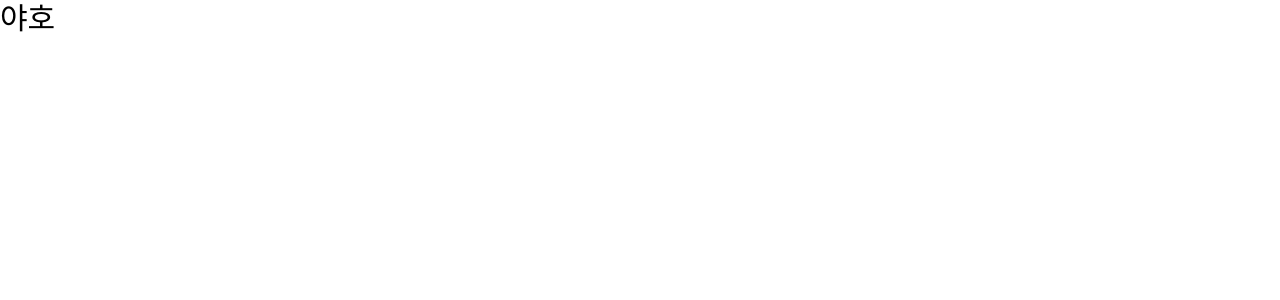
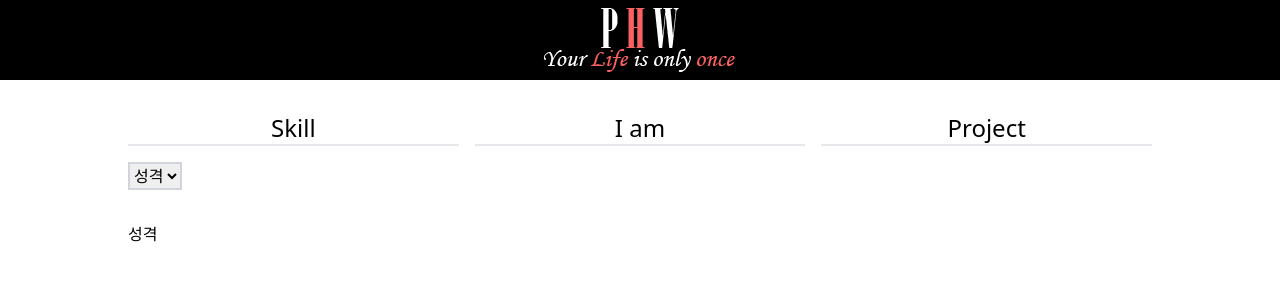
Before and after one commit to hyeongwoo94/bio, a React (Create React App) app: page /iam in a window 1280 px wide. Shown: the top 300 px of the page. Built offline with nearby package versions, Linux system fonts and the light colour scheme.

Commit message:
초기작업 완료

```diff
--- a/package.json
+++ b/package.json
@@ -9,6 +9,7 @@
     "@testing-library/user-event": "^12.8.3",
     "react": "^17.0.2",
     "react-dom": "^17.0.2",
+    "react-router-dom": "^6.1.1",
     "react-scripts": "4.0.3",
     "web-vitals": "^1.1.2"
   },
--- a/public/index.html
+++ b/public/index.html
@@ -1,5 +1,5 @@
 <!DOCTYPE html>
-<html lang="en">
+<html>
   <head>
     <meta charset="utf-8" />
     <link rel="icon" href="%PUBLIC_URL%/favicon.ico" />
--- a/src/App.js
+++ b/src/App.js
@@ -1,9 +1,23 @@
+
+import { BrowserRouter as Router, Routes, Route } from "react-router-dom";
+import Home from "./routes/Home";
+import Iam from "./routes/Iam";
+import Project from "./routes/Project";
+import Skill from "./routes/Skill";
+
 const App = () => {
-  return(
+  return (
     <>
-    <p className="text-3xl">야호</p>
+      <Router>
+        <Routes>
+          <Route path={`${process.env.PUBLIC_URL}/`} element={<Home />}></Route>
+          <Route path="/iam" element={<Iam />}></Route>
+          <Route path="/project" element={<Project />}></Route>
+          <Route path="/skill" element={<Skill />}></Route>
+        </Routes>
+      </Router>
     </>
-  )
-}
+  );
+};
 
 export default App;
--- /dev/null
+++ b/src/component/Hearder.js
@@ -0,0 +1,35 @@
+import logo from "../img/logo.png";
+import { Link, Route } from "react-router-dom";
+import { useState } from "react";
+
+
+const Hearder = () => {
+  const click = (event) => {
+    event.onClick(true);
+  }
+  return (
+    <div>
+      <h1 className="bg-black text-center">
+        <img className="inline-block" src={logo} alt="메인 로고"/>
+      </h1>
+      <div className="max-w-screen-lg text-center mx-auto">
+        <header>
+          <ul className="grid grid-cols-3 mx-auto mt-8 mb-4 text-2xl gap-4">
+            <li className="border-b-2 hover:border-sky-200 hover:text-sky-200">
+              <Link to="/Skill" className="block" href="#">Skill</Link>
+            </li>
+            <li className="border-b-2 hover:border-sky-200 hover:text-sky-200">
+              <Link to="/Iam" className="block" href="#">I am</Link>
+            </li>
+            <li  className="border-b-2 hover:border-sky-200 hover:text-sky-200">
+              <Link to="/Project" className="block" href="#">Project</Link>
+            </li>
+          </ul>
+        </header>
+      </div>
+
+    </div>
+  );
+};
+
+export default Hearder;
--- /dev/null
+++ b/src/component/History.js
@@ -0,0 +1,9 @@
+const History = () => {
+  return(
+    <>
+    역사
+    </>
+  )
+}
+
+export default History;
--- /dev/null
+++ b/src/component/Personality.js
@@ -0,0 +1,9 @@
+const Personality = () => {
+  return(
+    <>
+    성격
+    </>
+  )
+}
+
+export default Personality;
--- /dev/null
+++ b/src/routes/Home.js
@@ -0,0 +1,10 @@
+import Hearder from "../component/Hearder";
+const Home = () => {
+  return(
+    <>
+    <Hearder />
+    </>
+  )
+}
+
+export default Home;
--- /dev/null
+++ b/src/routes/Iam.js
@@ -0,0 +1,33 @@
+import { useState } from "react";
+import Hearder from "../component/Hearder";
+import History from "../component/History";
+import Personality from "../component/Personality";
+
+const Iam = () => {
+  const [index,setIndex] = useState("1");
+  const choice = (event) => {
+    setIndex(event.target.value);
+  }
+  return(
+    <>
+    <Hearder />
+    <div className="max-w-screen-lg mx-auto">
+      <div className="text-left">
+        <div className="mb-8">
+          <select className="border-2 border-gray-300 rouded-sm" value={index} onChange={choice}>
+            <option value="1">성격</option>
+            <option value="2">역사</option>
+          </select>
+        </div>
+        <div>
+
+          {index === "1" ? <Personality /> : null}
+          {index === "2" ? <History /> : null}
+        </div>
+      </div>
+    </div>
+    </>
+  )
+}
+
+export default Iam;
--- /dev/null
+++ b/src/routes/Project.js
@@ -0,0 +1,11 @@
+import Home from "./Home";
+const Project = () => {
+  return(
+    <>
+    <Home />
+    <span>프로젝트</span>
+    </>
+  )
+}
+
+export default Project;
--- /dev/null
+++ b/src/routes/Skill.js
@@ -0,0 +1,11 @@
+import Home from "./Home";
+const Skill = () => {
+  return(
+    <>
+    <Home />
+    <span>스킬</span>
+    </>
+  )
+}
+
+export default Skill;
```
Also changed, not shown: src/img/logo.png (added), 1 other file (tests, documents, lock files or other folders).
